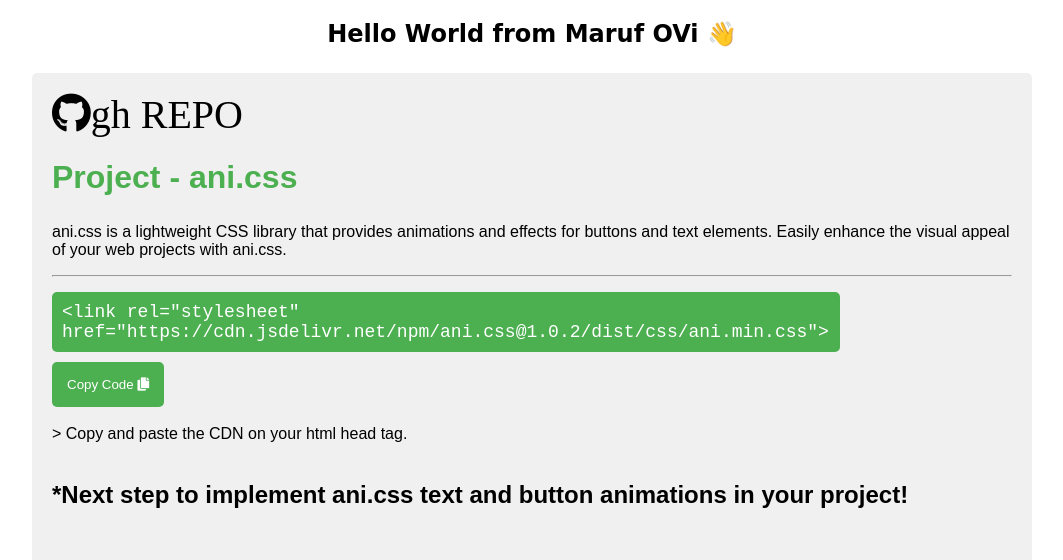
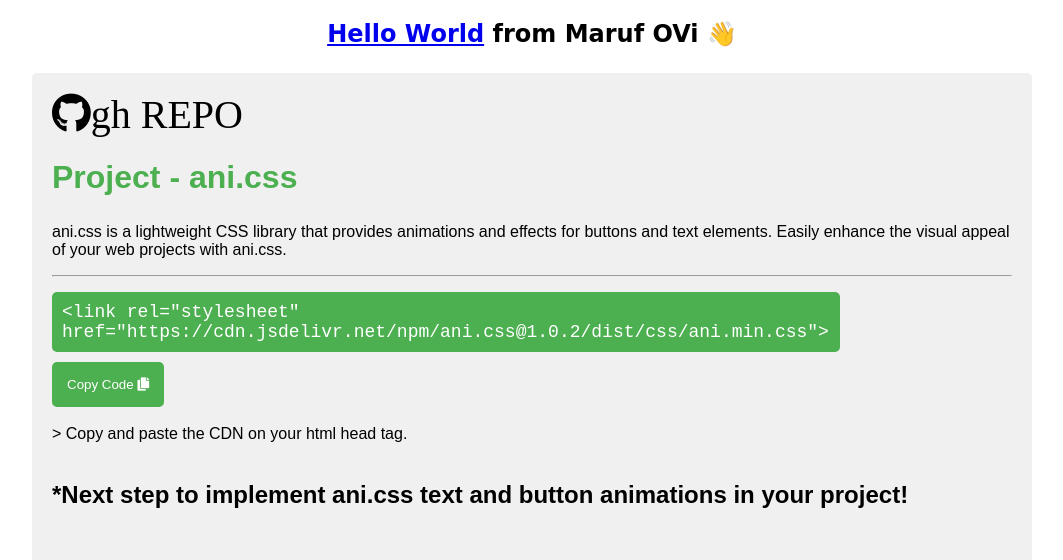
Before and after one commit to iamovi/ani.css, a plain HTML site: page assets/howtouse/usages.html in a window 1280 px wide. Shown: the top 560 px of the page, without its empty margins (108-1171 px from the left). Drawn offline with Linux system fonts and the light colour scheme.

Commit message:
Update usages.html

```diff
--- a/assets/howtouse/usages.html
+++ b/assets/howtouse/usages.html
@@ -11,7 +11,7 @@
   <link rel="stylesheet" href="./usages.css">
 </head>
 <body>
-<h2 class="hola">Hello World from Maruf OVi 👋</h2>
+<h2 class="hola"><a href="https://hello-world-ovi.vercel.app/">Hello World</a> from Maruf OVi 👋</h2>
   <div class="container">
     <a href="https://github.com/iamovi/ani.css" target="_blank" class="fab fa-github github-icon iconyo">gh REPO</a>
     <!-- Your content goes here -->
```
